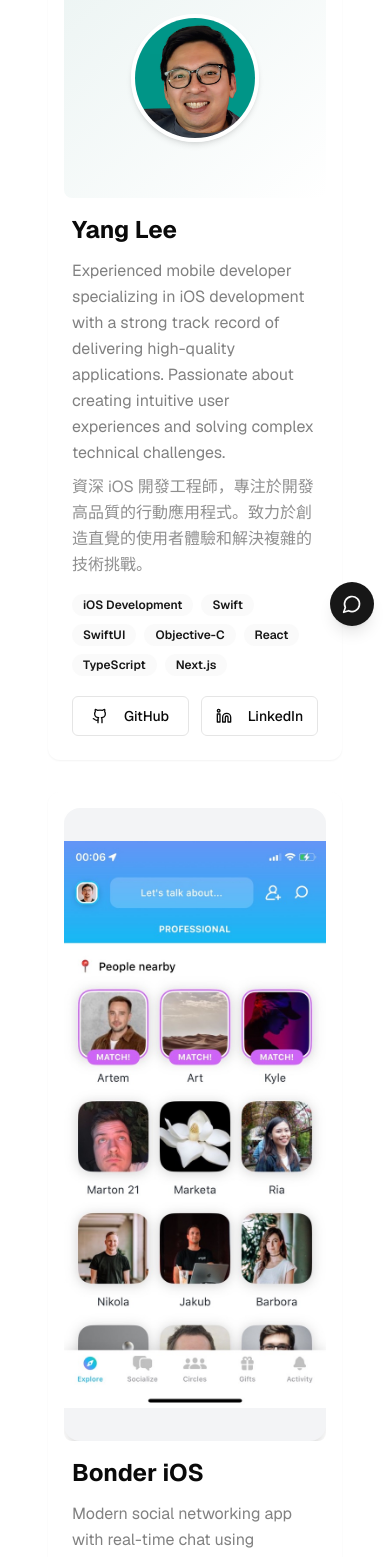
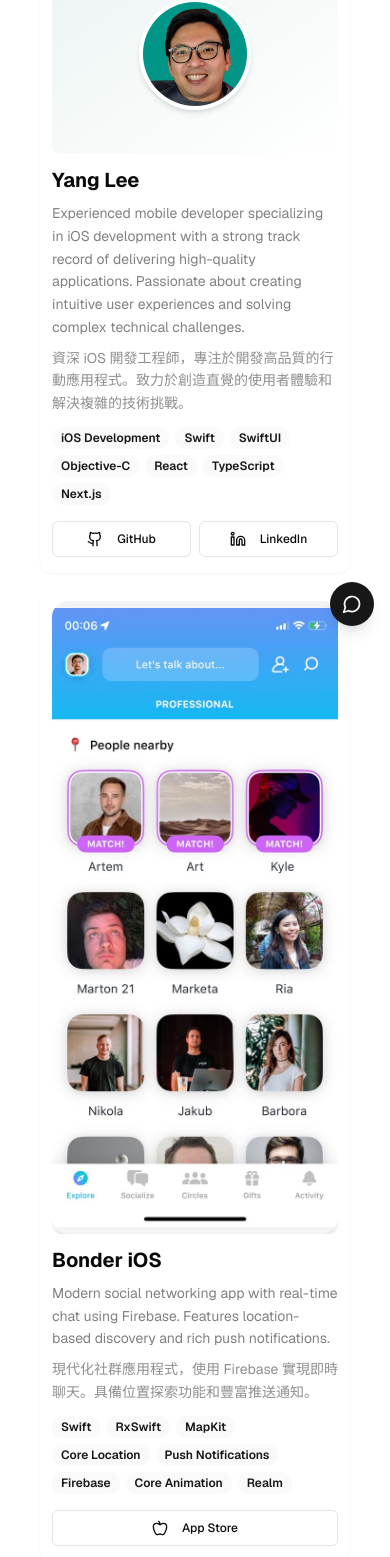
Before and after one commit to boska/no-code-dog, a Next.js app: page / in a window 390 px wide. Shown: the part 202-1759 px from the top of the page. Built offline with nearby package versions, Linux system fonts and the light colour scheme.

Commit message:
Fix meta

```diff
--- a/app/layout.tsx
+++ b/app/layout.tsx
@@ -29,11 +29,11 @@ export default function RootLayout({
         >
           <div className="relative">
             <nav className="fixed top-0 w-full z-50 bg-background/80 backdrop-blur-md border-b border-[#419388]/10">
-              <div className="w-full max-w-7xl mx-auto flex justify-end items-center px-6 py-3">
+              <div className="w-full max-w-7xl mx-auto flex justify-end items-center px-3 sm:px-6 py-3">
                 <ThemeSwitcher />
               </div>
             </nav>
-            <main className="relative pt-16 pb-16 px-4 max-w-7xl mx-auto">
+            <main className="relative pt-16 pb-16 px-2 sm:px-4 max-w-7xl mx-auto">
               {children}
             </main>
             <FloatingChat />
--- a/app/portfolio/page.tsx
+++ b/app/portfolio/page.tsx
@@ -172,7 +172,7 @@ const ProjectGallery = ({ screenshots }: { screenshots: Screenshot[] }) => {
 
 export default function PortfolioPage() {
   return (
-    <div className="grid grid-cols-1 md:grid-cols-2 lg:grid-cols-3 gap-8">
+    <div className="grid grid-cols-1 md:grid-cols-2 lg:grid-cols-3 gap-4 sm:gap-6 md:gap-8">
       {portfolioItems.map((item) => (
         <motion.div
           key={item.id}
@@ -185,16 +185,16 @@ export default function PortfolioPage() {
           }}
           className="group bg-card hover:bg-[#419388]/5 rounded-xl shadow-sm hover:shadow-md overflow-hidden transition-all duration-300"
         >
-          <div className="p-4">
+          <div className="p-3 sm:p-4">
             {item.id === 0 ? (
-              <div className="relative w-full h-[240px] rounded-lg overflow-hidden bg-gradient-to-br from-[#419388]/10 via-[#419388]/5 to-background">
+              <div className="relative w-full h-[200px] sm:h-[240px] rounded-lg overflow-hidden bg-gradient-to-br from-[#419388]/10 via-[#419388]/5 to-background">
                 <div className="absolute inset-0 bg-grid-white/10 [mask-image:linear-gradient(0deg,white,rgba(255,255,255,0.6))] dark:bg-grid-black/10" />
                 <motion.div
                   className="absolute inset-0 flex items-center justify-center"
                   whileHover={{ scale: 1.05 }}
                   transition={{ duration: 0.3 }}
                 >
-                  <div className="relative w-32 h-32 md:w-36 md:h-36">
+                  <div className="relative w-28 h-28 sm:w-32 sm:h-32 md:w-36 md:h-36">
                     <Image
                       src={item.screenshots[0].url}
                       alt={item.screenshots[0].alt}
@@ -216,47 +216,47 @@ export default function PortfolioPage() {
             )}
           </div>
 
-          <div className="px-6 pb-6">
-            <div className="mb-4">
-              <h3 className="text-2xl font-bold mb-3 group-hover:text-[#419388] transition-colors">{item.title}</h3>
-              <p className="text-base text-muted-foreground/90 leading-relaxed">{item.description}</p>
-              <p className="text-base text-muted-foreground/80 leading-relaxed mt-2">{item.descriptionZh}</p>
+          <div className="px-3 sm:px-6 pb-4 sm:pb-6">
+            <div className="mb-3 sm:mb-4">
+              <h3 className="text-xl sm:text-2xl font-bold mb-2 sm:mb-3 group-hover:text-[#419388] transition-colors">{item.title}</h3>
+              <p className="text-sm sm:text-base text-muted-foreground/90 leading-relaxed">{item.description}</p>
+              <p className="text-sm sm:text-base text-muted-foreground/80 leading-relaxed mt-2">{item.descriptionZh}</p>
             </div>
 
-            <div className="flex flex-wrap gap-2 mb-5">
+            <div className="flex flex-wrap gap-1.5 sm:gap-2 mb-4 sm:mb-5">
               {item.tags.map((tag) => (
                 <Badge
                   key={tag}
                   variant="secondary"
-                  className="text-xs px-2.5 py-0.5 bg-muted/50 hover:bg-[#419388]/10 transition-colors"
+                  className="text-xs px-2 sm:px-2.5 py-0.5 bg-muted/50 hover:bg-[#419388]/10 transition-colors"
                 >
                   {tag}
                 </Badge>
               ))}
             </div>
 
-            <div className="flex gap-3">
+            <div className="flex gap-2 sm:gap-3">
               {item.id === 0 ? (
                 <>
                   <Button
                     variant="outline"
                     size="sm"
-                    className="w-full text-sm h-10 font-medium hover:bg-[#333333] hover:text-white transition-all duration-300"
+                    className="w-full text-xs sm:text-sm h-9 sm:h-10 font-medium hover:bg-[#333333] hover:text-white transition-all duration-300"
                     asChild
                   >
                     <a href={item.githubUrl} target="_blank" rel="noopener noreferrer">
-                      <Github className="mr-2 h-4 w-4" />
+                      <Github className="mr-1.5 sm:mr-2 h-3.5 sm:h-4 w-3.5 sm:w-4" />
                       GitHub
                     </a>
                   </Button>
                   <Button
                     variant="outline"
                     size="sm"
-                    className="w-full text-sm h-10 font-medium hover:bg-[#419388] hover:text-white transition-all duration-300"
+                    className="w-full text-xs sm:text-sm h-9 sm:h-10 font-medium hover:bg-[#419388] hover:text-white transition-all duration-300"
                     asChild
                   >
                     <a href={item.liveUrl} target="_blank" rel="noopener noreferrer">
-                      <Linkedin className="mr-2 h-4 w-4" />
+                      <Linkedin className="mr-1.5 sm:mr-2 h-3.5 sm:h-4 w-3.5 sm:w-4" />
                       LinkedIn
                     </a>
                   </Button>
@@ -267,11 +267,11 @@ export default function PortfolioPage() {
                     <Button
                       variant="outline"
                       size="sm"
-                      className="w-full text-sm h-10 font-medium hover:bg-[#333333] hover:text-white transition-all duration-300"
+                      className="w-full text-xs sm:text-sm h-9 sm:h-10 font-medium hover:bg-[#333333] hover:text-white transition-all duration-300"
                       asChild
                     >
                       <a href={item.githubUrl} target="_blank" rel="noopener noreferrer">
-                        <Github className="mr-2 h-4 w-4" />
+                        <Github className="mr-1.5 sm:mr-2 h-3.5 sm:h-4 w-3.5 sm:w-4" />
                         GitHub
                       </a>
                     </Button>
@@ -280,19 +280,19 @@ export default function PortfolioPage() {
                     <Button
                       variant="outline"
                       size="sm"
-                      className="w-full text-sm h-10 font-medium hover:bg-[#419388] hover:text-white transition-all duration-300"
+                      className="w-full text-xs sm:text-sm h-9 sm:h-10 font-medium hover:bg-[#419388] hover:text-white transition-all duration-300"
                       asChild
                     >
                       <a href={item.liveUrl} target="_blank" rel="noopener noreferrer">
                         {item.liveUrl.includes('apps.apple.com') ? (
                           <>
-                            <Apple className="mr-2 h-4 w-4" />
-                            Download on the AppStore
+                            <Apple className="mr-1.5 sm:mr-2 h-3.5 sm:h-4 w-3.5 sm:w-4" />
+                            App Store
                           </>
                         ) : (
                           <>
-                            <ExternalLink className="mr-2 h-4 w-4" />
-                            Visit Website
+                            <ExternalLink className="mr-1.5 sm:mr-2 h-3.5 sm:h-4 w-3.5 sm:w-4" />
+                            Website
                           </>
                         )}
                       </a>
```
